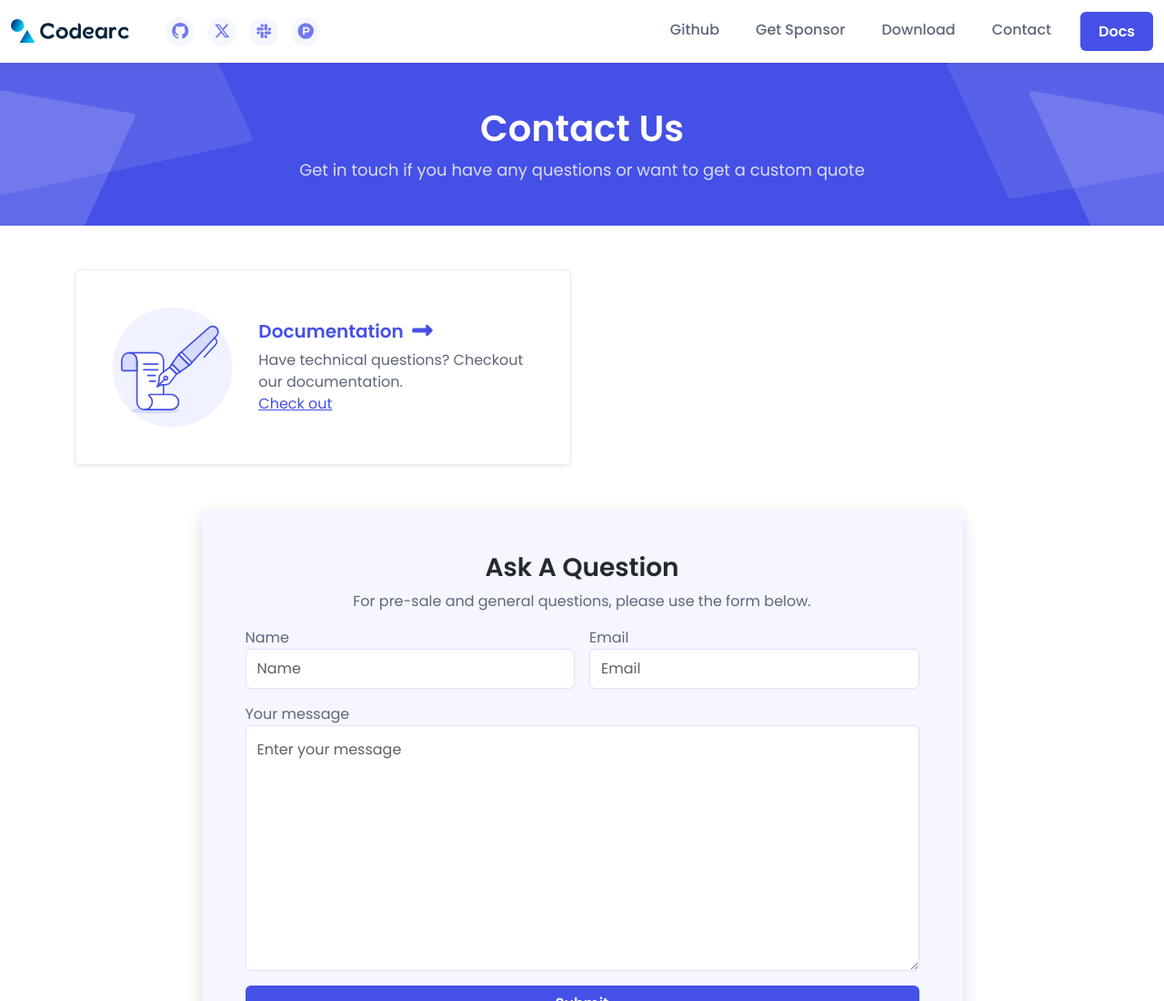
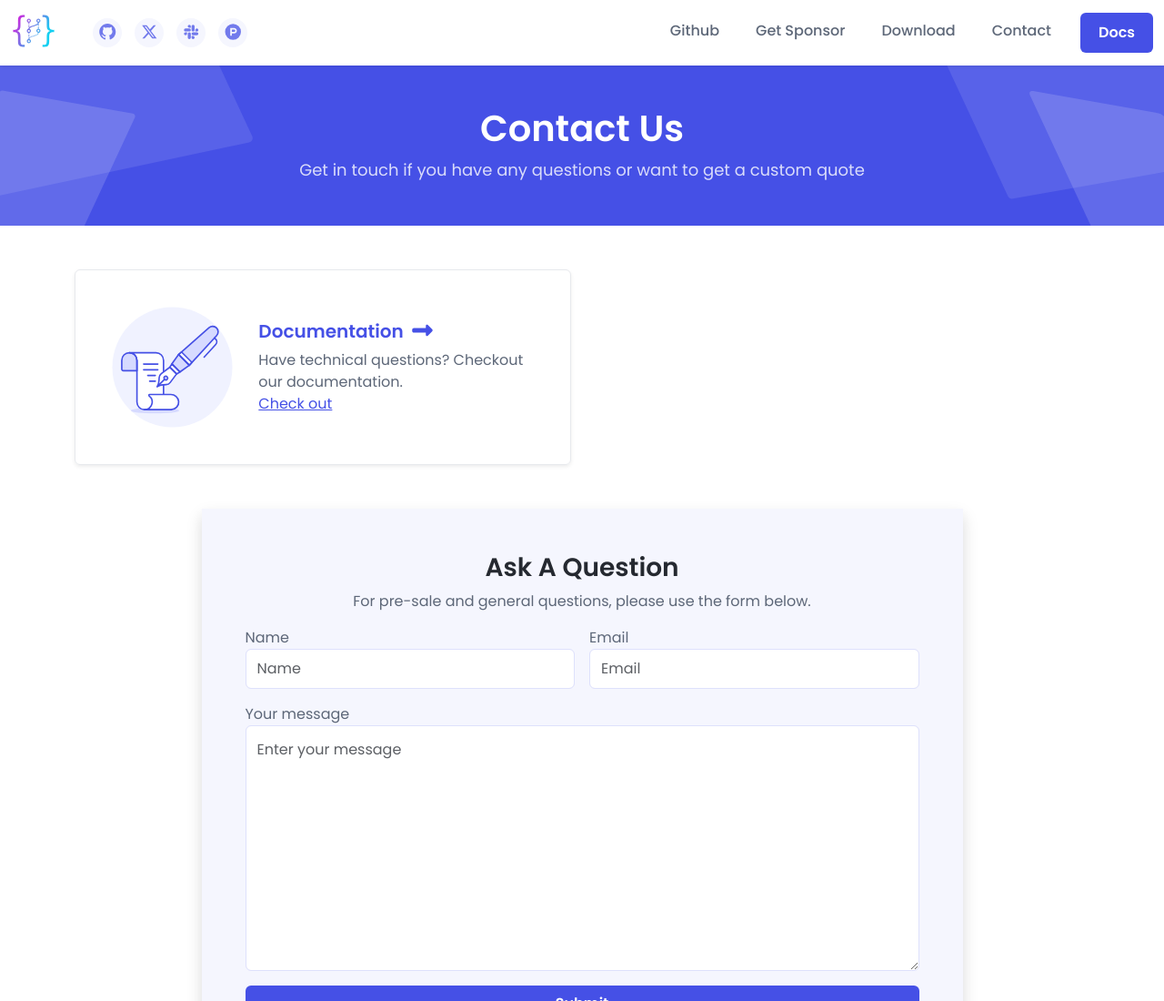
Before and after one commit to codearclab/codearc, a website: page _site/contact.html in a window 1280 px wide. Shown: the top 1100 px of the page at 91% size. Drawn offline with Linux system fonts and the light colour scheme.

Commit message:
Update contact.html

```diff
--- a/_site/contact.html
+++ b/_site/contact.html
@@ -20,7 +20,7 @@
 		  <nav class="navbar navbar-expand-lg" >
         <div class="site-logo">
           <a class="navbar-brand" href="index.html">
-            <img style="width: 130px" class="logo-icon me-2" src="assets/img/logo/vector/default-monochrome.svg" alt="logo">
+            <img style="width: 50px" class="logo-icon me-2" src="assets/img/logo/icon/icon.svg" alt="logo">
           </a>
         </div>
 				<button class="navbar-toggler collapsed" type="button" data-bs-toggle="collapse" data-bs-target="#navigation" aria-controls="navigation" aria-expanded="false" aria-label="Toggle navigation">
```
